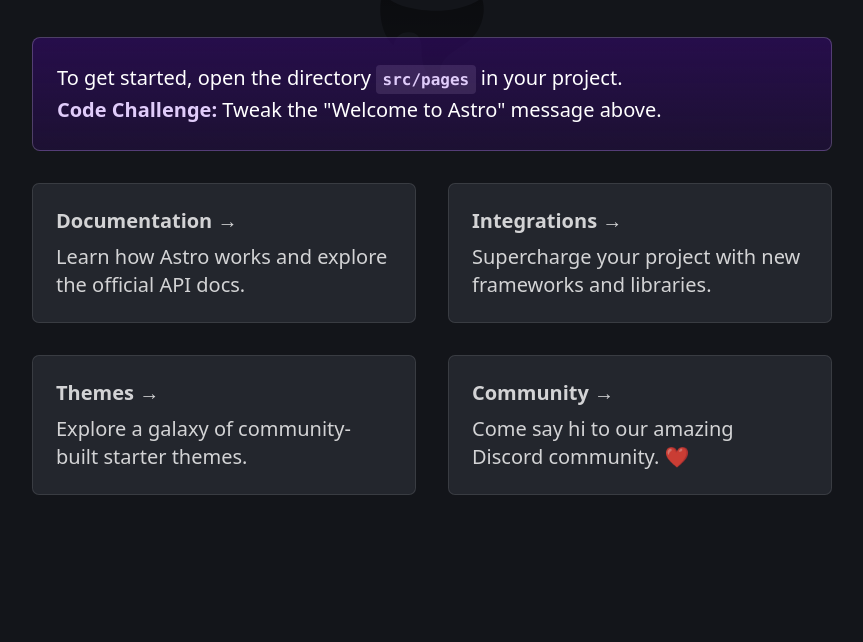
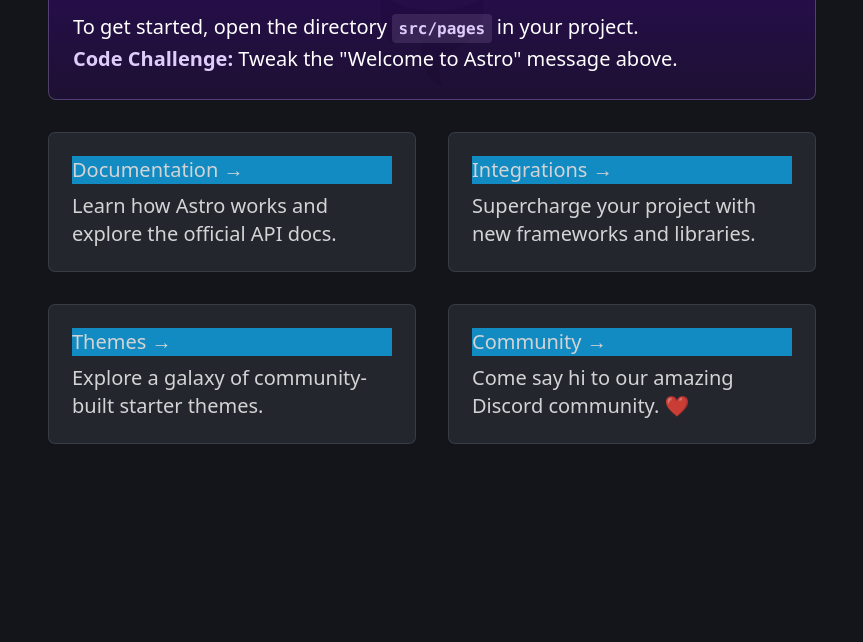
Before and after one commit to saksben/xylo-books, an Astro site: page / in a window 1280 px wide. Shown: the part 158-800 px from the top of the page, without its empty margins (208-1071 px from the left). Built offline with nearby package versions, Linux system fonts and the light colour scheme; Astro itself is replaced by a stand-in of ours.

Commit message:
initial commit

```diff
--- a/astro.config.mjs
+++ b/astro.config.mjs
@@ -1,4 +1,8 @@
 import { defineConfig } from 'astro/config';
 
+import tailwind from "@astrojs/tailwind";
+
 // https://astro.build/config
-export default defineConfig({});
+export default defineConfig({
+  integrations: [tailwind()]
+});
--- a/package.json
+++ b/package.json
@@ -10,8 +10,10 @@
     "astro": "astro"
   },
   "dependencies": {
+    "@astrojs/check": "^0.9.2",
+    "@astrojs/tailwind": "^5.1.0",
     "astro": "^4.13.3",
-    "@astrojs/check": "^0.9.2",
+    "tailwindcss": "^3.4.9",
     "typescript": "^5.5.4"
   }
 }
--- a/src/components/Card.astro
+++ b/src/components/Card.astro
@@ -10,7 +10,7 @@
 
 <li class="link-card">
 	<a href={href}>
-		<h2>
+		<h2 class="bg-sky-500">
 			{title}
 			<span>&rarr;</span>
 		</h2>
--- /dev/null
+++ b/tailwind.config.mjs
@@ -0,0 +1,8 @@
+/** @type {import('tailwindcss').Config} */
+export default {
+	content: ['./src/**/*.{astro,html,js,jsx,md,mdx,svelte,ts,tsx,vue}'],
+	theme: {
+		extend: {},
+	},
+	plugins: [],
+}
```
Also changed, not shown: 1 other file.
